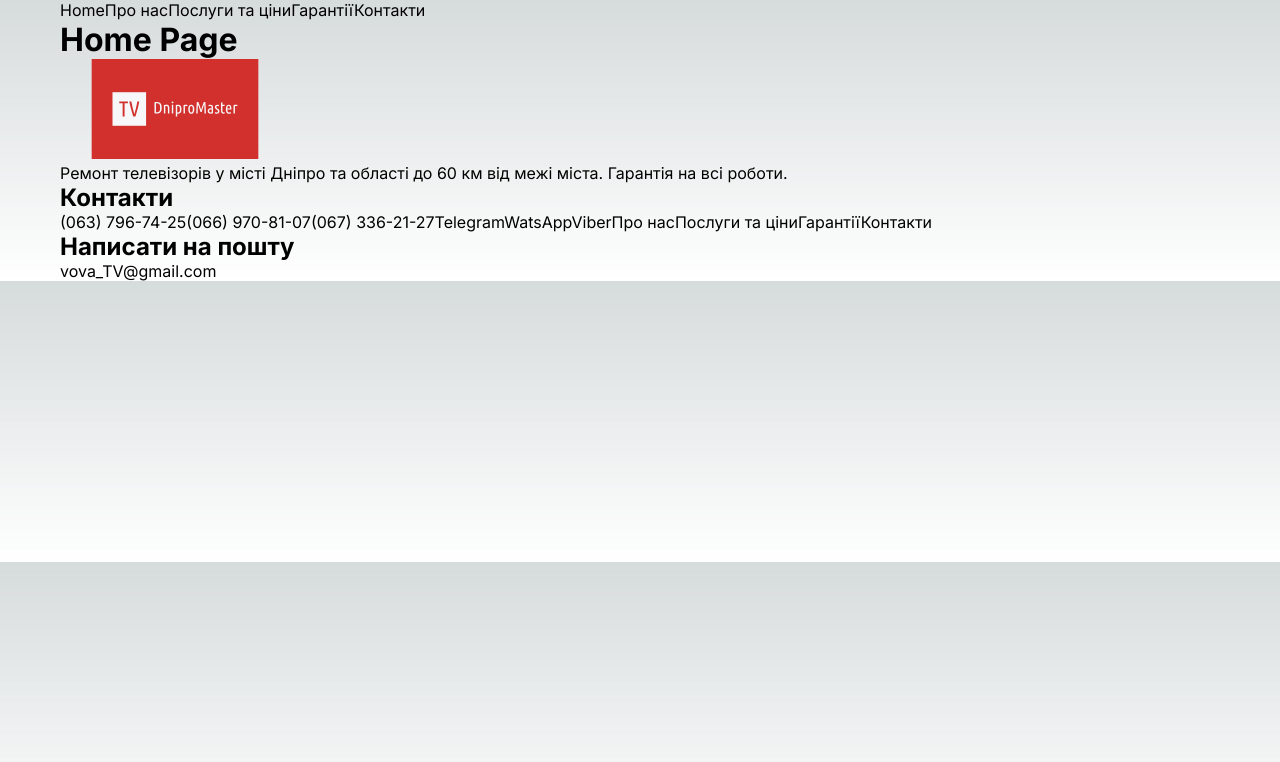
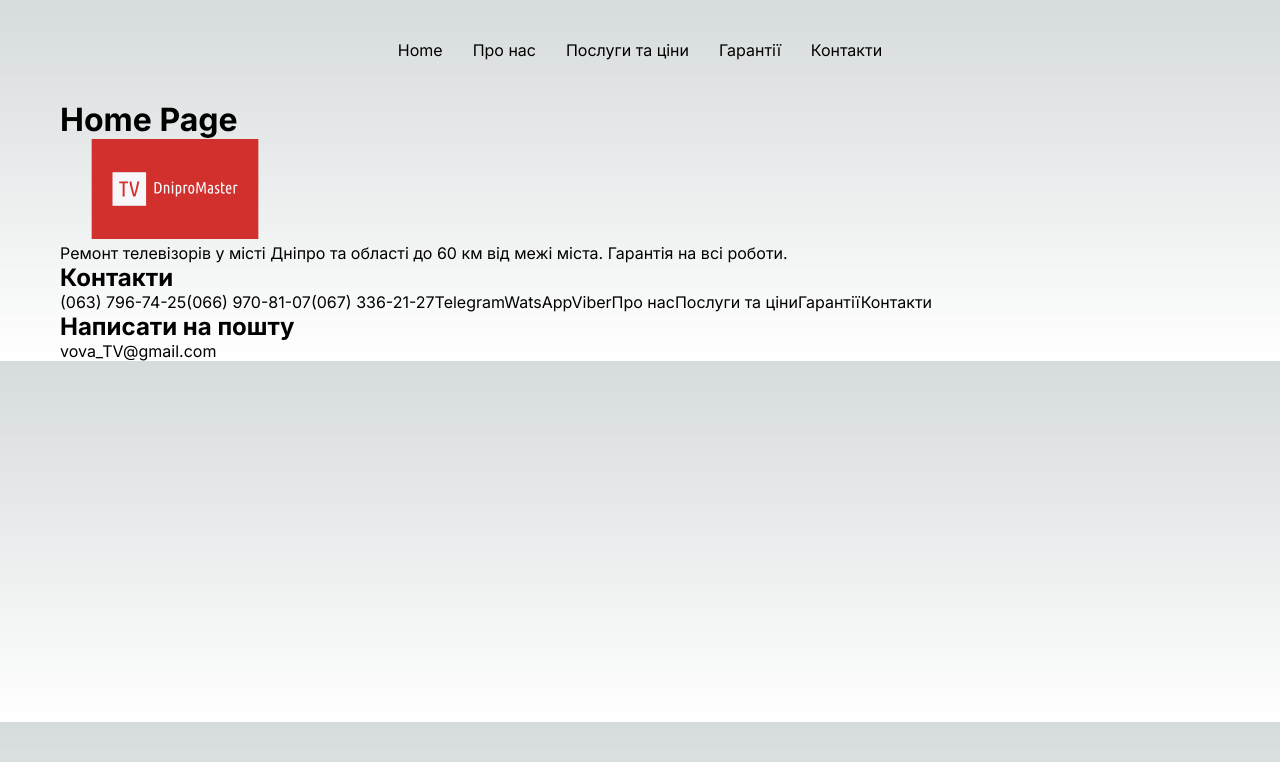
Before and after one commit to IrynaRybka/learning-next, a Next.js app: page / in a window 1280 px wide. Shown: the top 762 px of the page. Built offline with nearby package versions, Linux system fonts and the light colour scheme.

Commit message:
add scss

```diff
--- a/src/app/components/Header.tsx
+++ b/src/app/components/Header.tsx
@@ -1,8 +1,9 @@
 import Link from "next/link"
+import style from "../styles/Header.module.scss"
 
 const TheHeader = () => {
     return (
-        <header>
+        <header className={style.header}>
         <Link href="/">Home</Link>
         <Link href="/about">Про нас</Link>
         <Link href="/price">Послуги та ціни</Link>
--- /dev/null
+++ b/src/app/styles/Header.module.scss
@@ -0,0 +1,8 @@
+.header {
+    display: flex;
+    gap: 30px;
+    justify-content: center;
+    align-items: center;
+    padding-top: 40px;
+    padding-bottom: 40px;
+}
```
